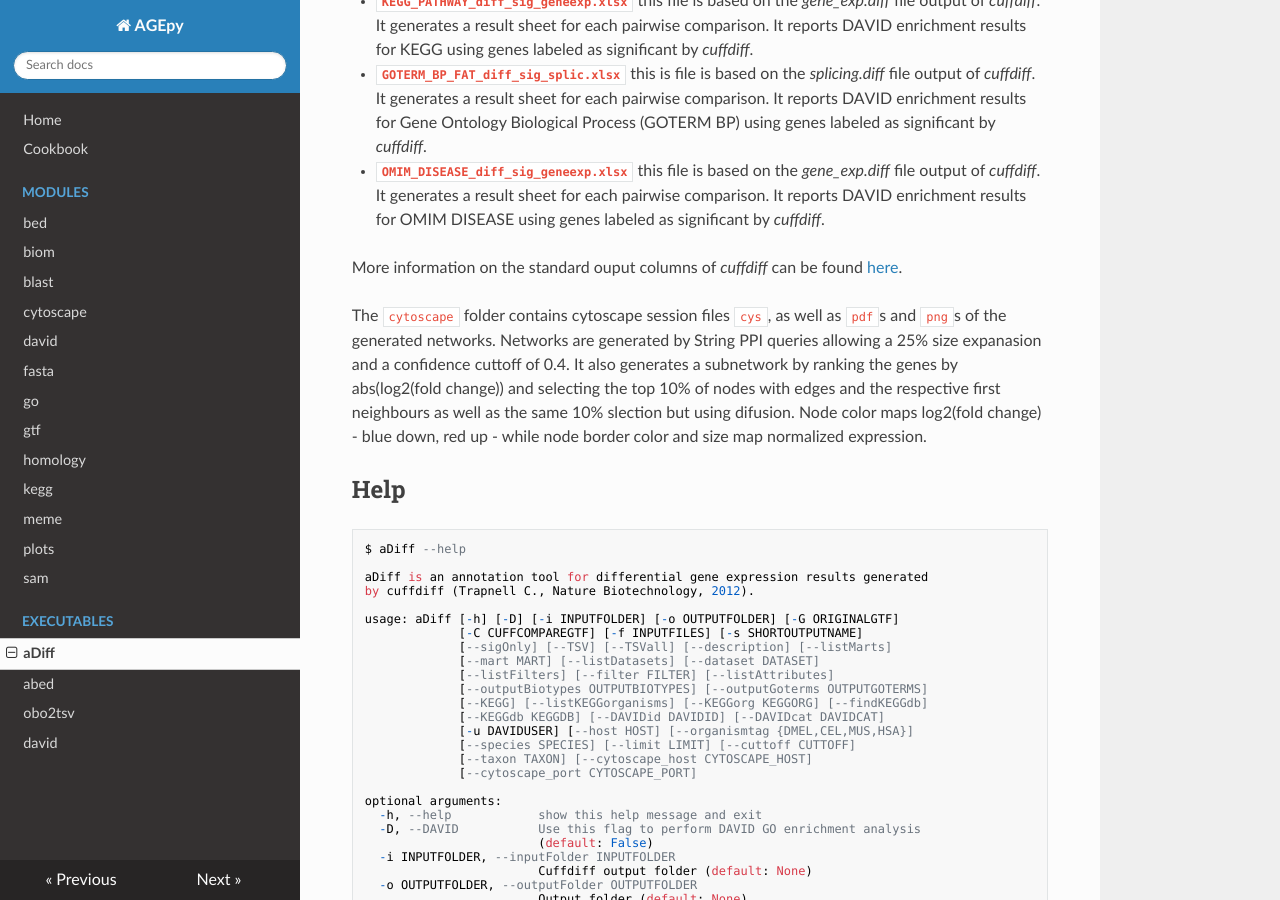
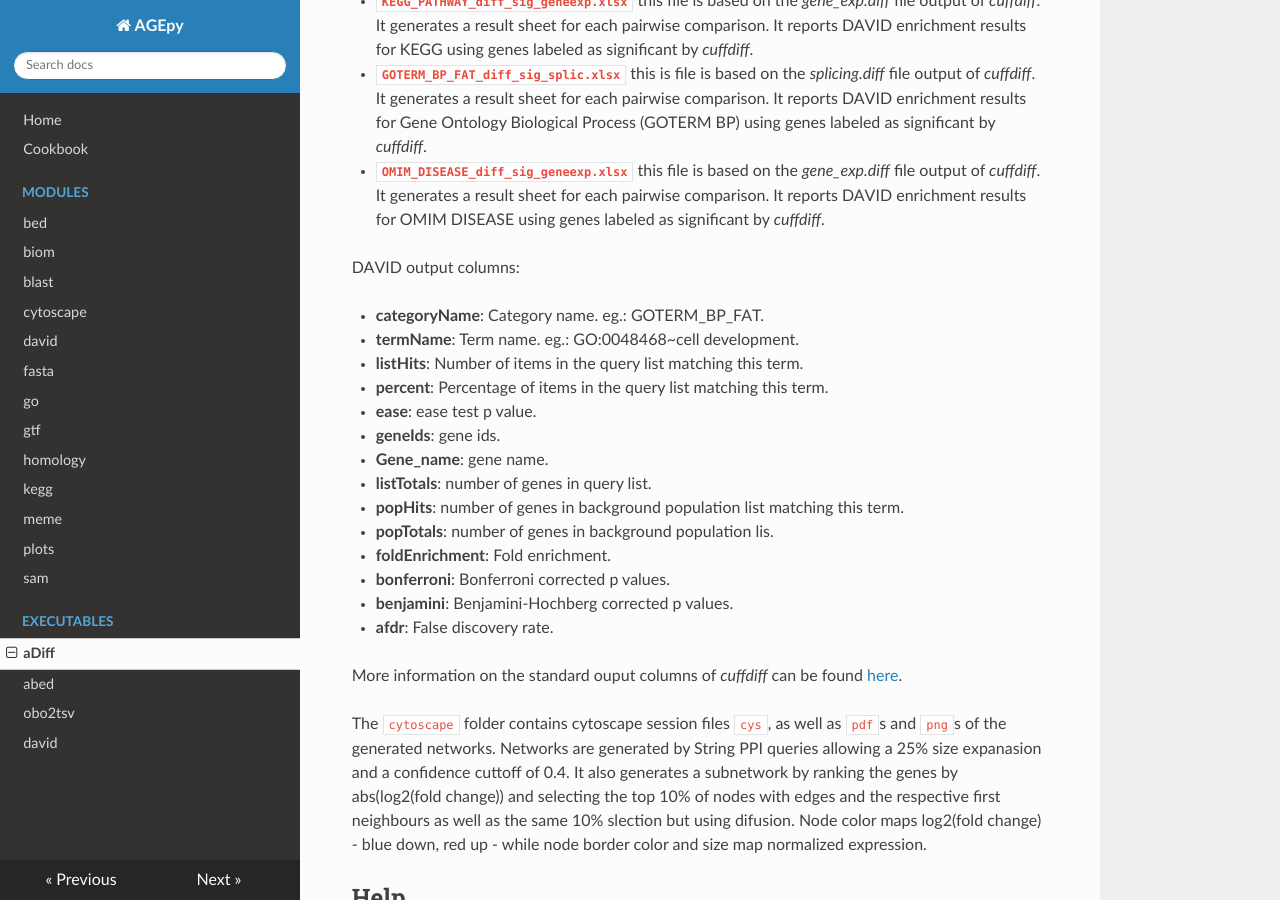
Before and after one commit to mpg-age-bioinformatics/AGEpy, an MkDocs documentation site: the page built from docs/executables/adiff.md, in a window 1280 px wide and 900 px high, scrolled down 2327 px. Built offline with MkDocs 1.6.1, drawn with Linux system fonts in a browser that asks for light colours; nearby versions of some CDN libraries; old or Windows-style settings are respelled for this version of MkDocs.

Commit message:
blast fix + adiff docs

```diff
--- a/docs/executables/adiff.md
+++ b/docs/executables/adiff.md
@@ -107,6 +107,36 @@ Example of the output for the the *h. sapiens* call above.
 * **`GOTERM_BP_FAT_diff_sig_splic.xlsx`** this is file is based on the *splicing.diff* file output of *cuffdiff*.  It generates a result sheet for each pairwise comparison. It reports DAVID enrichment results for Gene Ontology Biological Process (GOTERM BP) using genes labeled as significant by *cuffdiff*.
 
 * **`OMIM_DISEASE_diff_sig_geneexp.xlsx`** this file is based on the *gene_exp.diff* file output of *cuffdiff*. It generates a result sheet for each pairwise comparison. It reports DAVID enrichment results for OMIM DISEASE using genes labeled as significant by *cuffdiff*.
+
+DAVID output columns:
+
+  * **categoryName**: Category name. eg.: GOTERM_BP_FAT.
+
+  * **termName**: Term name. eg.: GO:0048468~cell development.
+
+  * **listHits**: Number of items in the query list matching this term.
+
+  * **percent**: Percentage of items in the query list matching this term.
+
+  * **ease**: ease test p value.
+
+  * **geneIds**: gene ids.
+
+  * **Gene_name**: gene name.
+
+  * **listTotals**: number of genes in query list.
+
+  * **popHits**: number of genes in background population list matching this term.
+
+  * **popTotals**: number of genes in background population lis.
+
+  * **foldEnrichment**: Fold enrichment.
+
+  * **bonferroni**: Bonferroni corrected p values.
+
+  * **benjamini**: Benjamini-Hochberg corrected p values.
+
+  * **afdr**: False discovery rate.
 
 More information on the standard ouput columns of *cuffdiff* can be found [here](http://cole-trapnell-lab.github.io/cufflinks/cuffdiff/index.html).
 
```
Also changed, not shown: 1 other file.
